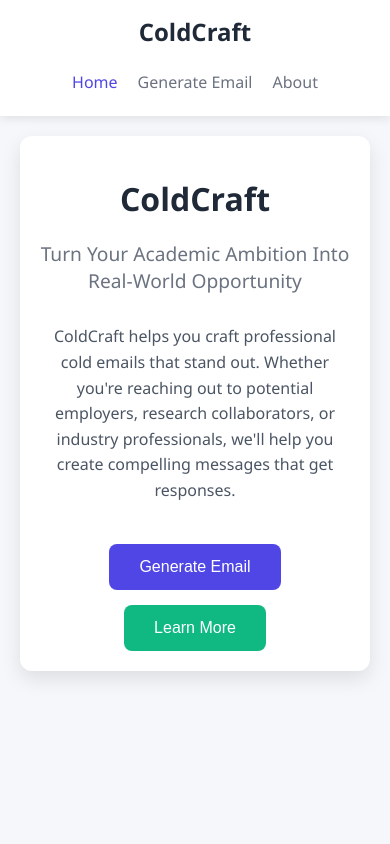
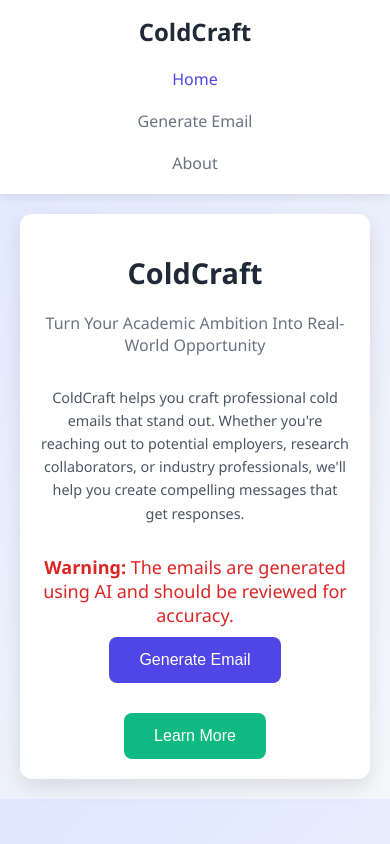
Before and after one commit to BirukGen/ColdCraft, a Flask app: page / in a window 390 px wide. Run offline with Flask 3, Linux system fonts and the light colour scheme.

Commit message:
Update API implementation, HTML layout, and CSS styling

```diff
--- a/app.py
+++ b/app.py
@@ -54,12 +54,17 @@ def generate_email():
     You must return a clean email with proper formatting and no extra text and symbols.
     """
 
-    response = client.models.generate_content(
-        model="gemini-2.5-flash",
-        contents=prompt
-    )
+    try:
+        response = client.models.generate_content(
+            model="gemini-2.5-flash",
+            contents=prompt
+        )
+        email_text = response.text
+    except Exception as e:
+        # Log the exception if needed (omitted for brevity)
+        return jsonify({"error": "Failed to generate email. Please check your API key and try again."}), 500
 
-    return jsonify({"email": response.text})
+    return jsonify({"email": email_text})
 
 
 if __name__ == "__main__":
--- a/static/style.css
+++ b/static/style.css
@@ -2,8 +2,9 @@ body {
     font-family: 'Segoe UI', Tahoma, Geneva, Verdana, sans-serif;
     margin: 0;
     padding: 0;
-    background-color: #f5f7fa;
+    background: linear-gradient(135deg, #e0e7ff, #f5f7fa);
     color: #333;
+    backdrop-filter: blur(4px);
 }
 
 
@@ -79,7 +80,7 @@ body {
 
 .cta-buttons {
     display: flex;
-    gap: 15px;
+    gap: 30px;
     justify-content: center;
     flex-wrap: wrap;
 }
@@ -200,3 +201,29 @@ pre {
         max-width: 250px;
     }
 }
+
+/* Additional mobile styles */
+@media screen and (max-width: 600px) {
+    .hero-section h1 {
+        font-size: 1.8rem;
+    }
+
+    .hero-subtitle {
+        font-size: 1rem;
+    }
+
+    .description {
+        font-size: 0.9rem;
+        margin-bottom: 15px;
+    }
+
+    .nav-links {
+        flex-direction: column;
+        align-items: center;
+        gap: 10px;
+    }
+
+    .nav-link {
+        padding: 5px 0;
+    }
+}
--- a/templates/landing.html
+++ b/templates/landing.html
@@ -4,14 +4,16 @@
 <head>
     <title>ColdCraft</title>
     <meta name="viewport" content="width=device-width, initial-scale=1">
-        <link rel="stylesheet" href="{{ url_for('static', filename='style.css') }}">
+    <link rel="stylesheet" href="{{ url_for('static', filename='style.css') }}">
 </head>
 
 <body>
     <nav class="navbar">
         <div class="nav-container">
             <div class="nav-logo">
-                <h3>ColdCraft</h3>
+                <a href="/">
+                    <h3>ColdCraft</h3>
+                </a>
             </div>
             <div class="nav-links">
                 <a href="/" class="nav-link active">Home</a>
@@ -31,6 +33,10 @@
                     reaching out to potential employers, research collaborators, or industry professionals, we'll help
                     you create compelling messages that get responses.</p>
             </div>
+            <div class="ai-warning"
+                style="margin-top:20px; font-size:18px; color:#dc2626; text-align:center; padding:10px 0;">
+                <strong>Warning:</strong> The emails are generated using AI and should be reviewed for accuracy.
+            </div>
 
             <div class="cta-buttons">
                 <a href="/email"><button class="primary-btn">Generate Email</button></a>
```
Also changed, not shown: templates/about.html (+14 -0 lines), templates/email.html (+14 -1 lines).
